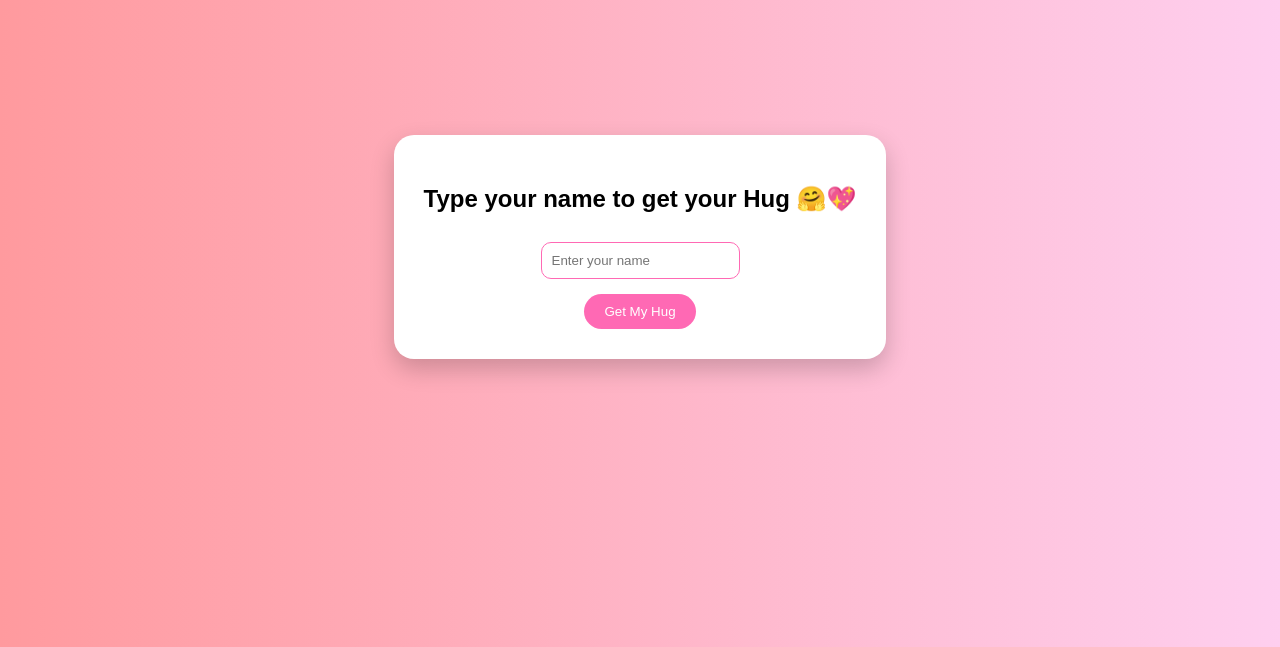
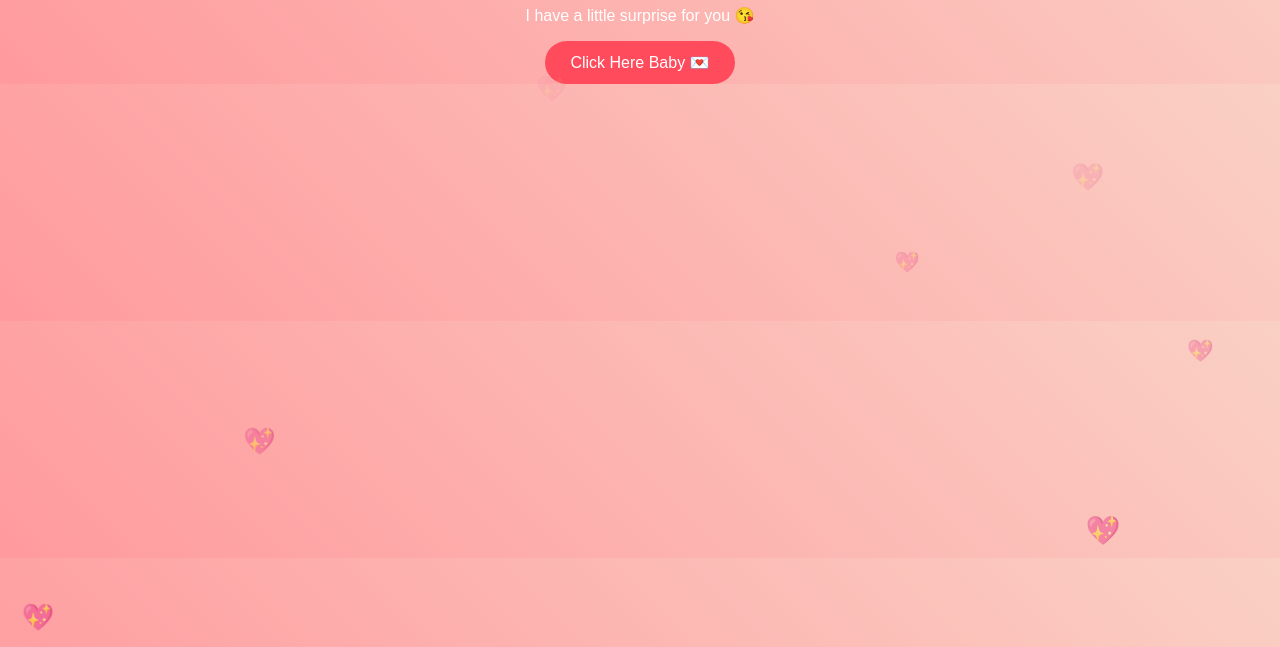
Before and after one commit to palakgoley6-svg/Hug-for-nimish, a plain HTML site: page index.html in a window 1280 px wide. Shown: the part 153-800 px from the top of the page. Drawn offline with Linux system fonts and the light colour scheme.

Commit message:
Valentines Update index.html

```diff
--- a/index.html
+++ b/index.html
@@ -1,96 +1,89 @@
 <!DOCTYPE html>
 <html>
 <head>
+<title>Happy Valentine's Day ❤️</title>
 <meta charset="UTF-8">
-<title>Special Hug For Nimish 💖</title>
+
 <style>
-body {
-  font-family: Arial, sans-serif;
-  text-align: center;
-  background: linear-gradient(to right, #ff9a9e, #fecfef);
-  height: 100vh;
-  margin: 0;
-  display: flex;
-  justify-content: center;
-  align-items: center;
-  flex-direction: column;
-  overflow: hidden;
+body{
+  margin:0;
+  padding:0;
+  text-align:center;
+  font-family: 'Arial', sans-serif;
+  background: linear-gradient(45deg,#ff9a9e,#fad0c4);
+  overflow:hidden;
+  color:white;
 }
 
-.container {
-  background: white;
-  padding: 30px;
-  border-radius: 20px;
-  box-shadow: 0 10px 25px rgba(0,0,0,0.2);
+.container{
+  margin-top:100px;
 }
 
-input {
-  padding: 10px;
-  border-radius: 10px;
-  border: 1px solid #ff69b4;
-  margin-top: 10px;
+button{
+  padding:12px 25px;
+  border:none;
+  border-radius:25px;
+  background:#ff4b5c;
+  color:white;
+  font-size:16px;
+  cursor:pointer;
 }
 
-button {
-  padding: 10px 20px;
-  border: none;
-  border-radius: 20px;
-  background: #ff69b4;
-  color: white;
-  cursor: pointer;
-  margin-top: 15px;
+#surprise{
+  display:none;
+  margin-top:30px;
 }
 
-button:hover {
-  background: #ff1493;
+.heart{
+  position:fixed;
+  color:white;
+  animation: float 5s linear infinite;
+  font-size:20px;
 }
 
-.hug {
-  font-size: 80px;
-  animation: hugMove 1s infinite alternate;
-}
-
-@keyframes hugMove {
-  from { transform: scale(1); }
-  to { transform: scale(1.2); }
-}
-
-.hidden {
-  display: none;
+@keyframes float{
+  0%{transform:translateY(100vh); opacity:1;}
+  100%{transform:translateY(-10vh); opacity:0;}
 }
 </style>
 </head>
 
 <body>
 
-<div class="container" id="formBox">
-  <h2>Type your name to get your Hug 🤗💖</h2>
-  <input type="text" id="nameInput" placeholder="Enter your name">
-  <br>
-  <button onclick="giveHug()">Get My Hug</button>
+<div class="container">
+<h1>Happy Valentine's Day Nimish 💖</h1>
+<p>I have a little surprise for you 😘</p>
+<button onclick="showLove()">Click Here Baby 💌</button>
+
+<div id="surprise">
+<h2>You are my forever person 💕</h2>
+
+<video width="300" controls autoplay>
+<source src="https://www.w3schools.com/html/mov_bbb.mp4" type="video/mp4">
+</video>
+
+<p>I love you more than words can say 💞</p>
+</div>
 </div>
 
-<div class="container hidden" id="hugBox">
-  <div class="hug">🤗💞</div>
-  <h2 id="hugMessage"></h2>
-  <p>This hug travelled miles just for youuuu 💌✨</p>
-</div>
+<audio autoplay loop>
+<source src="https://www.bensound.com/bensound-music/bensound-romantic.mp3" type="audio/mp3">
+</audio>
 
 <script>
-function giveHug() {
-  var name = document.getElementById("nameInput").value;
+function showLove(){
+  document.getElementById("surprise").style.display="block";
+}
 
-  if(name.trim() === "") {
-    alert("First enter your nameee 💖");
-    return;
-  }
-
-  document.getElementById("formBox").classList.add("hidden");
-  document.getElementById("hugBox").classList.remove("hidden");
-
-  document.getElementById("hugMessage").innerHTML =
-    "Awwww " + name + " 🥹💗 This is your tightest Hug from Palak 🤗💖";
-}
+setInterval(function(){
+  var heart=document.createElement("div");
+  heart.className="heart";
+  heart.innerHTML="💖";
+  heart.style.left=Math.random()*100+"vw";
+  heart.style.fontSize=(Math.random()*20+10)+"px";
+  document.body.appendChild(heart);
+  setTimeout(function(){heart.remove();},5000);
+},500);
 </script>
 
 </body>
```
